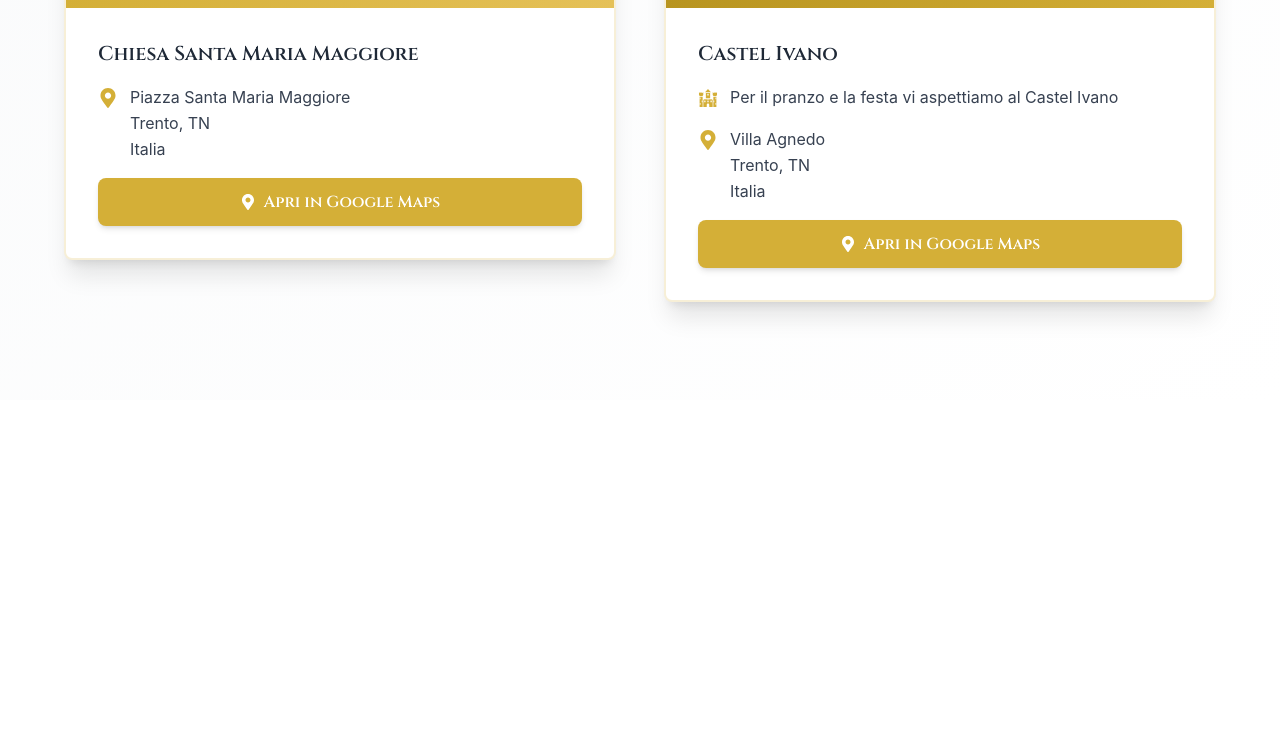
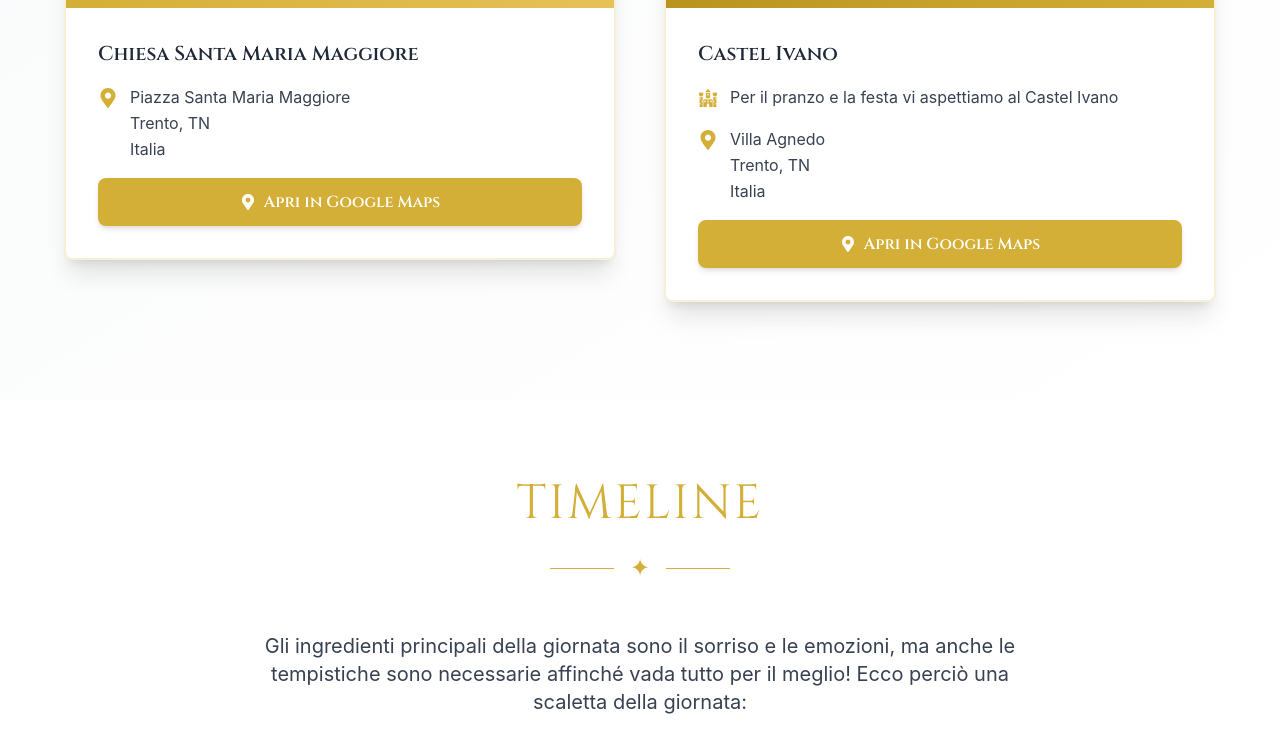
Before and after one commit to Barna1992/matrimonio_ic, a React (Vite) app: page / in a window 1280 px wide. Shown: the part 2000-2747 px from the top of the page. Built offline with nearby package versions, Linux system fonts and the light colour scheme.

Commit message:
added section3

```diff
--- a/src/App.jsx
+++ b/src/App.jsx
@@ -1,6 +1,7 @@
 import Header from './components/Header'
 import Hero from './components/Hero'
 import CelebrationLocation from './components/CelebrationLocation'
+import Timeline from './components/Timeline'
 
 function App() {
   return (
@@ -27,6 +28,9 @@ function App() {
 
       {/* Celebration & Location Section */}
       <CelebrationLocation />
+
+      {/* Timeline Section */}
+      <Timeline />
 
       {/* RSVP Section */}
       <section
--- a/src/components/Header.jsx
+++ b/src/components/Header.jsx
@@ -18,6 +18,7 @@ function Header() {
     { to: 'home', label: 'Home' },
     { to: 'story', label: 'La Nostra Storia' },
     { to: 'details', label: 'Dettagli' },
+    { to: 'timeline', label: 'Timeline' },
     { to: 'rsvp', label: 'RSVP' },
     { to: 'gallery', label: 'Galleria' },
   ]
--- /dev/null
+++ b/src/components/Timeline.jsx
@@ -0,0 +1,166 @@
+import { useState, useEffect, useRef } from 'react'
+import { FaChurch, FaMoon } from 'react-icons/fa'
+import { GiWineGlass, GiCakeSlice } from 'react-icons/gi'
+
+function Timeline() {
+  const [isVisible, setIsVisible] = useState(false)
+  const sectionRef = useRef(null)
+
+  useEffect(() => {
+    const observer = new IntersectionObserver(
+      (entries) => {
+        entries.forEach((entry) => {
+          if (entry.isIntersecting) {
+            setIsVisible(true)
+          }
+        })
+      },
+      { threshold: 0.1 }
+    )
+
+    if (sectionRef.current) {
+      observer.observe(sectionRef.current)
+    }
+
+    return () => {
+      if (sectionRef.current) {
+        observer.unobserve(sectionRef.current)
+      }
+    }
+  }, [])
+
+  const timelineItems = [
+    {
+      time: '11:00',
+      title: 'Messa',
+      icon: FaChurch,
+      description: 'Cerimonia religiosa presso la Chiesa Santa Maria Maggiore',
+    },
+    {
+      time: '13:00',
+      title: 'Aperitivo Castello',
+      icon: GiWineGlass,
+      description: 'Brindisi e aperitivo al Castel Ivano',
+    },
+    {
+      time: '18:00',
+      title: 'Taglio torta e festa',
+      icon: GiCakeSlice,
+      description: 'Il momento più dolce e inizio della festa',
+    },
+    {
+      time: '00:00',
+      title: 'Tutti a nanna!',
+      icon: FaMoon,
+      description: 'Fine della festa e buonanotte',
+    },
+  ]
+
+  return (
+    <section
+      id="timeline"
+      ref={sectionRef}
+      className="min-h-screen flex items-center justify-center bg-white px-4 sm:px-6 lg:px-8 py-20"
+    >
+      <div className="max-w-4xl mx-auto w-full">
+        {/* Section Title */}
+        <div
+          className={`text-center mb-12 transition-all duration-1000 ${
+            isVisible ? 'opacity-100 translate-y-0' : 'opacity-0 -translate-y-10'
+          }`}
+        >
+          <h2 className="font-cinzel text-gold text-3xl sm:text-4xl md:text-5xl tracking-wider uppercase mb-4">
+            Timeline
+          </h2>
+          <div className="flex items-center justify-center mt-6">
+            <div className="h-px w-16 bg-gold"></div>
+            <div className="mx-4 text-gold text-2xl">✦</div>
+            <div className="h-px w-16 bg-gold"></div>
+          </div>
+        </div>
+
+        {/* Introduction Text */}
+        <div
+          className={`text-center mb-16 transition-all duration-1000 delay-200 ${
+            isVisible ? 'opacity-100 translate-y-0' : 'opacity-0 translate-y-10'
+          }`}
+        >
+          <p className="text-gray-700 text-base sm:text-lg md:text-xl leading-relaxed max-w-3xl mx-auto">
+            Gli ingredienti principali della giornata sono il sorriso e le emozioni,
+            ma anche le tempistiche sono necessarie affinché vada tutto per il meglio!
+            Ecco perciò una scaletta della giornata:
+          </p>
+        </div>
+
+        {/* Timeline */}
+        <div className="relative">
+          {/* Vertical Line */}
+          <div className="absolute left-8 sm:left-1/2 top-0 bottom-0 w-0.5 bg-gold/30 transform sm:-translate-x-1/2"></div>
+
+          {/* Timeline Items */}
+          <div className="space-y-12">
+            {timelineItems.map((item, index) => {
+              const Icon = item.icon
+              const isEven = index % 2 === 0
+
+              return (
+                <div
+                  key={index}
+                  className={`relative transition-all duration-1000 ${
+                    isVisible ? 'opacity-100 translate-x-0' : 'opacity-0 -translate-x-10'
+                  }`}
+                  style={{ transitionDelay: `${(index + 1) * 200}ms` }}
+                >
+                  <div className={`flex items-center ${isEven ? 'sm:flex-row' : 'sm:flex-row-reverse'} flex-row`}>
+                    {/* Content */}
+                    <div className={`w-full sm:w-5/12 ${isEven ? 'sm:text-right sm:pr-8' : 'sm:text-left sm:pl-8'} ml-20 sm:ml-0`}>
+                      <div className="bg-white p-6 rounded-lg shadow-lg border-2 border-gold/20 hover:border-gold/40 hover:shadow-xl transition-all duration-300">
+                        <div className={`font-cinzel text-gold text-2xl sm:text-3xl font-bold mb-2 ${isEven ? 'sm:text-right' : 'sm:text-left'} text-left`}>
+                          {item.time}
+                        </div>
+                        <h3 className={`font-cinzel text-gray-800 text-xl font-semibold mb-2 ${isEven ? 'sm:text-right' : 'sm:text-left'} text-left`}>
+                          {item.title}
+                        </h3>
+                        <p className={`text-gray-600 ${isEven ? 'sm:text-right' : 'sm:text-left'} text-left`}>
+                          {item.description}
+                        </p>
+                      </div>
+                    </div>
+
+                    {/* Icon Circle */}
+                    <div className="absolute left-8 sm:left-1/2 transform sm:-translate-x-1/2 -translate-x-1/2">
+                      <div className="w-16 h-16 bg-gradient-to-br from-gold to-gold-light rounded-full flex items-center justify-center shadow-lg border-4 border-white">
+                        <Icon className="text-white text-2xl" />
+                      </div>
+                    </div>
+
+                    {/* Spacer for alternating layout on desktop */}
+                    <div className="hidden sm:block w-5/12"></div>
+                  </div>
+                </div>
+              )
+            })}
+          </div>
+        </div>
+
+        {/* Closing Text */}
+        <div
+          className={`text-center mt-16 transition-all duration-1000 delay-1000 ${
+            isVisible ? 'opacity-100 translate-y-0' : 'opacity-0 translate-y-10'
+          }`}
+        >
+          <div className="bg-gradient-to-r from-gold/10 via-gold/20 to-gold/10 rounded-lg p-8 border border-gold/30">
+            <p className="font-script text-gold text-2xl sm:text-3xl md:text-4xl mb-4">
+              Sarà una giornata lunga e carica di emozioni
+            </p>
+            <p className="text-gray-700 text-lg sm:text-xl">
+              e questo è il momento di ricaricarsi
+            </p>
+          </div>
+        </div>
+      </div>
+    </section>
+  )
+}
+
+export default Timeline
```
